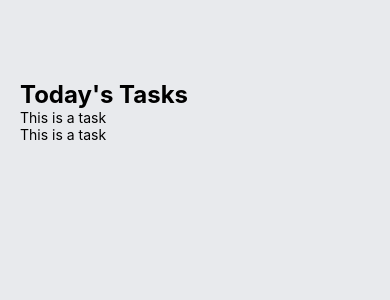
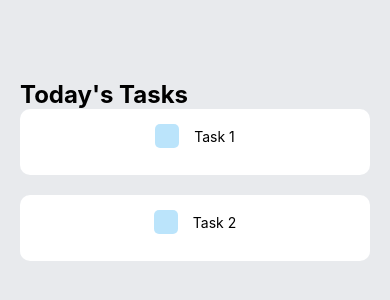
Before and after one commit to JallenC/Todo_List, a React Native app: screen / in a window 390 px wide. Shown: the top 300 px of the page. Built offline with nearby package versions, Linux system fonts and the light colour scheme.

Commit message:
Taskjs-u1

```diff
--- a/components/Task.js
+++ b/components/Task.js
@@ -1,16 +1,49 @@
 import React from 'react';
-import { View, Text, StyleSheet } from 'react-native';
+import { View, Text, StyleSheet, TouchableOpacity } from 'react-native';
 
-const Task = () => {
+const Task = (props) => {
     return (
-        <View>
-            <Text>This is a task</Text>
+        <View style={styles.items}>
+            <View style={styles.itemLeft}>
+                <View style={styles.square}></View>
+                <Text style={styles.itemText}>{props.text}</Text>
+            </View>
+            <View style={styles.circular}></View>
         </View>
     )
 }
 
 const styles = StyleSheet.create({
-
+    items: {
+        backgroundColor: '#FFF',
+        padding: 15,
+        borderRadius:10,
+        alignItems: 'center',
+        justifyContent: 'space-between',
+        marginBottom: 20,
+    },
+    itemLeft: {
+        flexDirection: 'row',
+        alignItems: 'center',
+        flexWrap: 'wrap',
+    },
+    square: {
+        width: 24,
+        height: 24,
+        backgroundColor: '#55BCF6',
+        opacity: 0.4,
+        borderRadius:5,
+        marginRight: 15,
+    },
+    itemText: {
+        maxWidth: '80%',
+    },
+    circular: {
+        width: 12,
+        height: 12,
+        borderColor: '#55BCF6',
+        borderRadius: 5,
+    }
 });
 
 export default Task;
```
